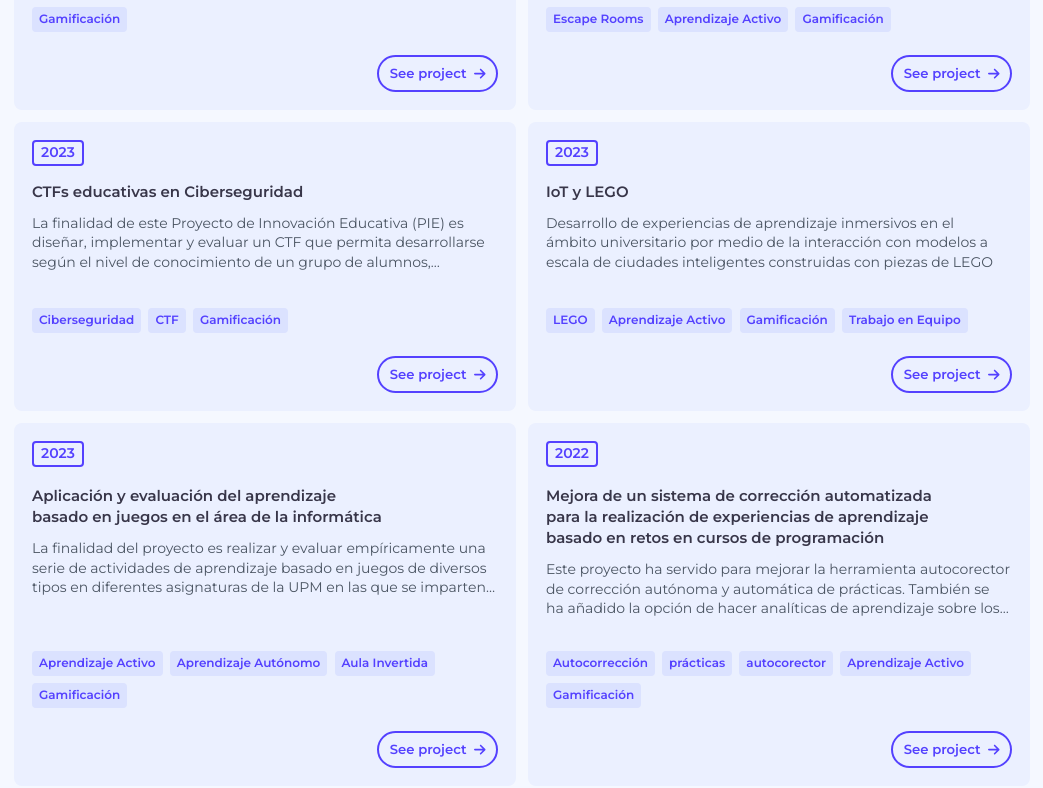
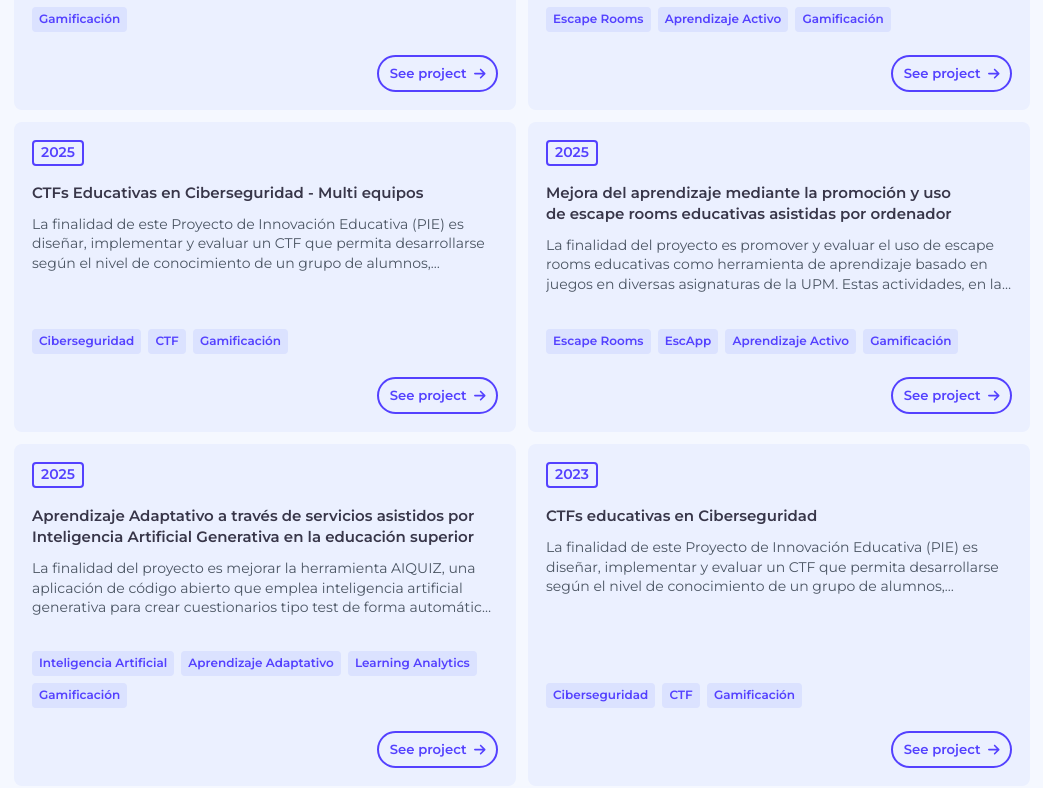
Before and after one commit to CyberAula/cyberaula.github.io, a Next.js app: page /projects in a window 1280 px wide. Shown: the part 552-1340 px from the top of the page, without its empty margins (118-1161 px from the left). Built offline with nearby package versions, Linux system fonts and the light colour scheme.

Commit message:
projects added

```diff
--- a/constants/projectsCards.js
+++ b/constants/projectsCards.js
@@ -15,6 +15,33 @@ export const myProjectCards = [
     //max 6 tags
     tags: "Escape Rooms, Aprendizaje Activo, Gamificación",
     category: "european",
+  },
+  {
+    date: "2025",
+    route: "https://innovacioneducativa.upm.es/proyectos-ie/informacion?anyo=2024-2025&id=1645",
+    title: "CTFs Educativas en Ciberseguridad - Multi equipos",
+    subtitle: "La finalidad de este Proyecto de Innovación Educativa (PIE) es diseñar, implementar y evaluar un CTF que permita desarrollarse según el nivel de conocimiento de un grupo de alumnos, tomando en cuenta su nivel de formación en ciberseguridad, siendo bajo para personal no técnico especializado, medio para personal técnico y avanzado para personal técnico especializado.",
+    //max 6 tags
+    tags: "Ciberseguridad, CTF, Gamificación",
+    category: "PIE",
+  },
+  {
+    date: "2025",
+    route: "https://innovacioneducativa.upm.es/proyectos-ie/informacion?anyo=2024-2025&id=1501",
+    title: "Mejora del aprendizaje mediante la promoción y uso de escape rooms educativas asistidas por ordenador",
+    subtitle: "La finalidad del proyecto es promover y evaluar el uso de escape rooms educativas como herramienta de aprendizaje basado en juegos en diversas asignaturas de la UPM. Estas actividades, en las que los estudiantes trabajan en equipo resolviendo retos en un tiempo limitado, han demostrado mejorar la motivación y el rendimiento académico, aunque su adopción sigue siendo baja debido al esfuerzo que requiere su diseño. Para facilitar su implementación, el GIE CyberAula desarrolla Escapp, una plataforma que permite crear y realizar escape rooms asistidas por ordenador, tanto presenciales como online. Este proyecto busca mejorar dicha plataforma y ofrecer nuevos recursos docentes, además de aplicar y evaluar cinco escape rooms en ocho asignaturas de la UPM, alcanzando a más de mil estudiantes. El objetivo final es mejorar la enseñanza universitaria y generar evidencia empírica sobre el impacto del aprendizaje basado en juegos en la educación superior.",
+    //max 6 tags
+    tags: "Escape Rooms, EscApp, Aprendizaje Activo, Gamificación",
+    category: "PIE",
+  },
+  {
+    date: "2025",
+    route: "https://innovacioneducativa.upm.es/proyectos-ie/informacion?anyo=2024-2025&id=1550",
+    title: "Aprendizaje Adaptativo a través de servicios asistidos por Inteligencia Artificial Generativa en la educación superior",
+    subtitle: "La finalidad del proyecto es mejorar la herramienta AIQUIZ, una aplicación de código abierto que emplea inteligencia artificial generativa para crear cuestionarios tipo test de forma automática, facilitando su uso en distintas asignaturas de la UPM. Los cuestionarios son una herramienta esencial en la educación superior, pero su efectividad se ve reducida cuando los bancos de preguntas se comparten o quedan desactualizados. AIQUIZ aborda este reto utilizando IA para generar preguntas actualizadas y variadas, y este proyecto busca incorporar funcionalidades avanzadas de aprendizaje adaptativo que ajusten los cuestionarios al progreso y nivel de cada estudiante mediante técnicas de Learning Analytics. Además, se evaluará su impacto en la enseñanza y el aprendizaje, analizando la calidad y precisión de las preguntas generadas. Con la experiencia previa del equipo en el uso de IA en educación y sus contribuciones científicas, el proyecto aspira a potenciar una experiencia educativa más personalizada, dinámica y eficaz en la UPM.",
+    //max 6 tags
+    tags: "Inteligencia Artificial, Aprendizaje Adaptativo, Learning Analytics, Gamificación",
+    category: "PIE",
   },
   {
     date: "2023",
```
